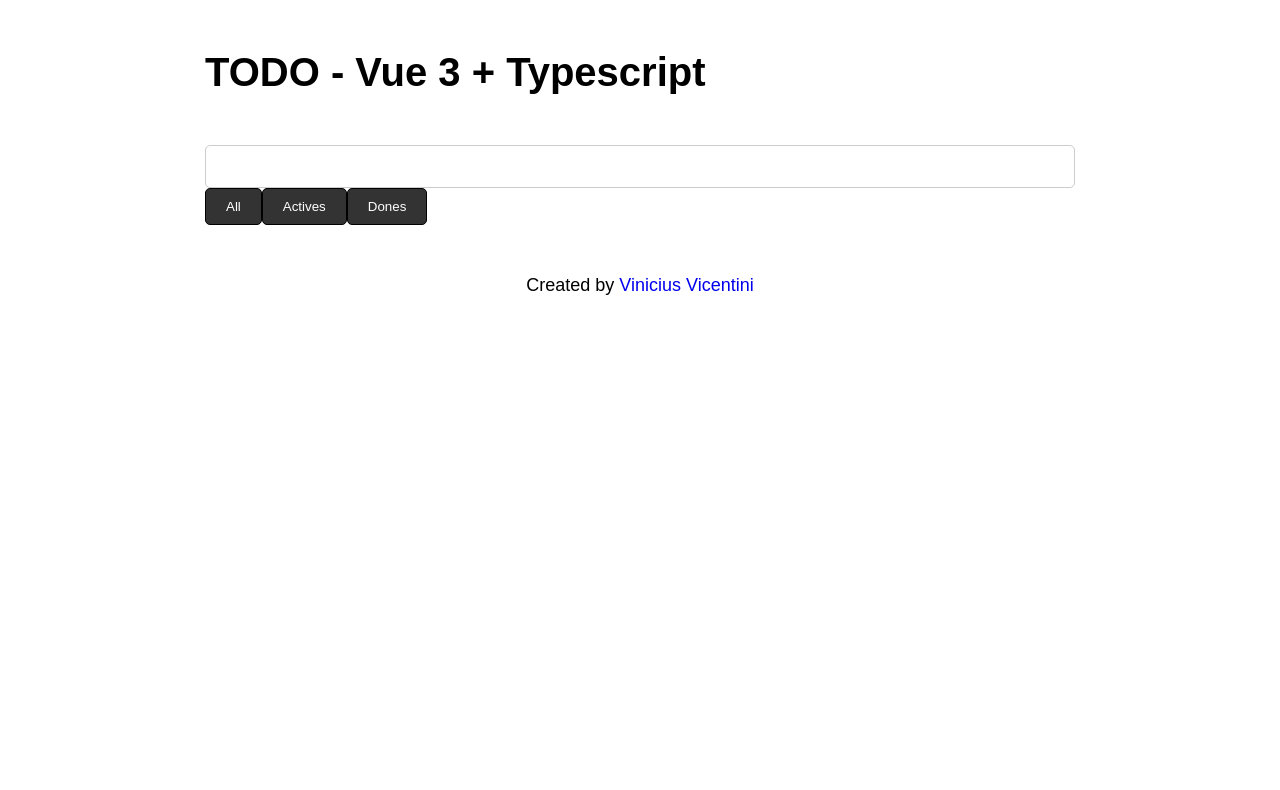
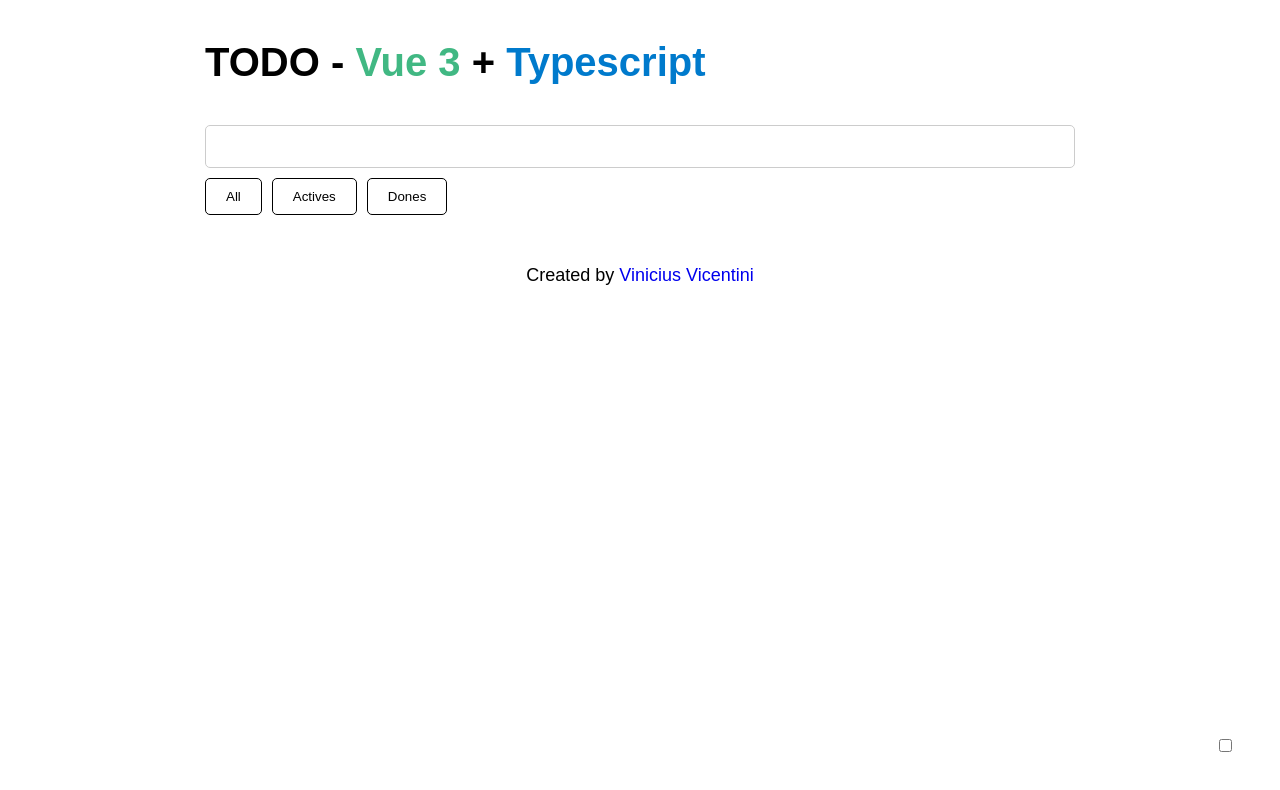
Before and after one commit to viniciushvc/vue-testing, a Vue app: page / in a window 1280 px wide. Shown: the top 790 px of the page. Built offline with nearby package versions, Linux system fonts and the light colour scheme.

Commit message:
add CSS variables to components

```diff
--- a/src/components/Button.vue
+++ b/src/components/Button.vue
@@ -30,14 +30,14 @@
 
 <style lang="scss" scoped>
 button {
-  background-color: #333;
-  color: #fff;
+  background-color: var(--bg);
+  color: var(--color);
   padding: 10px 20px;
   border: 1px solid #000;
   outline: none;
-  transition: 0.3s;
+  transition: var(--transition);
   cursor: pointer;
-  border-radius: 5px;
+  border-radius: var(--borderRadius);
 
   &:hover {
     background-color: #666;
--- a/src/components/Checkbox.vue
+++ b/src/components/Checkbox.vue
@@ -2,6 +2,7 @@
   <div class="checkbox">
     <input
       :id="id"
+      :checked="modelValue"
       type="checkbox"
       @input="$emit('input', $event.target.checked)"
       @click="$emit('click', $event)"
@@ -19,8 +20,8 @@
 export default defineComponent({
   name: 'Checkbox',
   props: {
-    // https://v3.vuejs.org/guide/migration/v-model.html#overview
     modelValue: Boolean,
+    checked: Boolean,
   },
   setup() {
     const id = nanoid()
@@ -33,32 +34,32 @@
 <style lang="scss" scoped>
 .checkbox {
   position: relative;
-  width: 31px;
-  height: 29px;
+  width: 28px;
+  height: 28px;
 
   label {
+    position: absolute;
+    top: 0;
+    left: 0;
+    width: 28px;
+    height: 28px;
     background-color: #fff;
+    cursor: pointer;
     border: 1px solid #ccc;
     border-radius: 50%;
-    cursor: pointer;
-    height: 28px;
-    left: 0;
-    position: absolute;
-    top: 0;
-    width: 28px;
 
     &:after {
+      top: 8px;
+      left: 7px;
+      height: 6px;
+      width: 12px;
+      opacity: 0;
+      position: absolute;
       border: 2px solid #fff;
       border-top: none;
       border-right: none;
       content: '';
-      height: 6px;
-      left: 7px;
-      opacity: 0;
-      position: absolute;
-      top: 8px;
       transform: rotate(-45deg);
-      width: 12px;
     }
   }
 
--- a/src/components/Input.vue
+++ b/src/components/Input.vue
@@ -23,7 +23,9 @@
   display: block;
   width: 100%;
   padding: 10px;
-  border-radius: 5px;
+  border-radius: var(--borderRadius);
+  background-color: var(--bg);
+  color: var(--color-secondary);
   outline: none;
   font-size: 18px;
   border: 1px solid #ccc;
--- a/src/components/TodoList.vue
+++ b/src/components/TodoList.vue
@@ -42,16 +42,17 @@
   font-weight: 600;
   padding: 20px;
   margin: 10px 0;
-  transition: 0.3s;
-  border-radius: 5px;
-  background-color: #fff;
+  transition: var(--transition);
+  border-radius: var(--borderRadius);
+  background-color: var(--bg-secondary);
   border: 1px solid #ddd;
 
   .todo-checkbox {
-    margin-right: 10px;
+    margin-right: 20px;
   }
 
   .todo-text {
+    color: var(--color-secondary);
     width: 100%;
   }
 
--- /dev/null
+++ b/src/components/ToggleTheme.vue
@@ -0,0 +1,41 @@
+<template>
+  <div class="theme">
+    <div class="button">
+      <input v-model="theme" type="checkbox" @click="toggleTheme" />
+    </div>
+  </div>
+</template>
+
+<script>
+import { ref } from 'vue'
+
+export default {
+  setup() {
+    const theme = ref(localStorage.getItem('theme') === 'dark')
+
+    function toggleTheme(e) {
+      window.__setPreferredTheme(e.target.checked ? 'dark' : 'light')
+    }
+
+    return { theme, toggleTheme }
+  },
+}
+</script>
+
+<style lang="scss" scoped>
+.theme {
+  position: fixed;
+  bottom: 30px;
+  right: 30px;
+
+  .button {
+    display: flex;
+    justify-content: center;
+    align-items: center;
+    height: 50px;
+    width: 50px;
+    border-radius: 50px;
+    background-color: var(--bg-secondary);
+  }
+}
+</style>
--- a/src/layout/components/Footer.vue
+++ b/src/layout/components/Footer.vue
@@ -1,6 +1,5 @@
 <template>
   <footer>
-    <Container>
     Created by
     <a
       href="https://github.com/viniciushvc/"
@@ -9,19 +8,8 @@
     >
       Vinicius Vicentini
     </a>
-    </Container>
   </footer>
 </template>
-
-<script>
-import Container from '@/components/Container.vue'
-
-export default {
-  components: {
-    Container,
-  },
-}
-</script>
 
 <style lang="scss" scoped>
 footer {
@@ -31,6 +19,11 @@
 
   a {
     text-decoration: none;
+    transition: var(--transition);
+
+    &:hover {
+      color: var(--color-vue);
+    }
   }
 }
 </style>
--- a/src/layout/components/Header.vue
+++ b/src/layout/components/Header.vue
@@ -1,24 +1,43 @@
 <template>
   <Container>
     <h1>
-      TODO - Vue 3 + Typescript
+      TODO -
+      <span class="vue">Vue 3</span>
+      +
+      <span class="ts"> Typescript</span>
     </h1>
+
+    <ToggleTheme />
   </Container>
 </template>
 
 <script>
 import Container from '@/components/Container.vue'
+import ToggleTheme from '@/components/ToggleTheme.vue'
 
 export default {
   components: {
     Container,
+    ToggleTheme,
   },
 }
 </script>
 
 <style lang="scss" scoped>
 h1 {
-  font-size: 40px;
-  margin: 50px 0;
+  font-size: 24px;
+  margin: 40px 0;
+
+  @media (min-width: 720px) {
+    font-size: 40px;
+  }
+
+  .vue {
+    color: #41b883;
+  }
+
+  .ts {
+    color: #007acc;
+  }
 }
 </style>
--- a/src/layout/index.vue
+++ b/src/layout/index.vue
@@ -1,13 +1,12 @@
 <template>
   <Header />
 
-  <main>
-    <Container>
+  <Container>
+    <main>
       <slot />
-    </Container>
-  </main>
-
-  <Footer />
+    </main>
+    <Footer />
+  </Container>
 </template>
 
 <script>
--- a/src/views/Home.vue
+++ b/src/views/Home.vue
@@ -5,9 +5,11 @@
 
   <TodoList :todos="filteredTodos" @click="toggleTodo" @delete="deleteTodo" />
 
-  <Button @click="view = ''">All</Button>
-  <Button @click="view = 'actives'">Actives</Button>
-  <Button @click="view = 'done'">Dones</Button>
+  <div class="action-buttons">
+    <Button @click="view = ''">All</Button>
+    <Button @click="view = 'actives'">Actives</Button>
+    <Button @click="view = 'done'">Dones</Button>
+  </div>
 </template>
 
 <script lang="ts">
@@ -33,11 +35,22 @@
   },
   setup() {
     const input = ref('')
+    const { view, filteredTodos, newTodo, toggleTodo, deleteTodo } = useTodos()
 
     /**
      * Export all useTodos methods to template
      */
-    return { ...useTodos(), input }
+    return { view, filteredTodos, newTodo, toggleTodo, deleteTodo, input }
   },
 })
 </script>
+
+<style lang="scss" scoped>
+.action-buttons {
+  margin-top: 10px;
+
+  & button {
+    margin-right: 10px;
+  }
+}
+</style>
```
Lines whose indentation alone changed are shown as unchanged.
